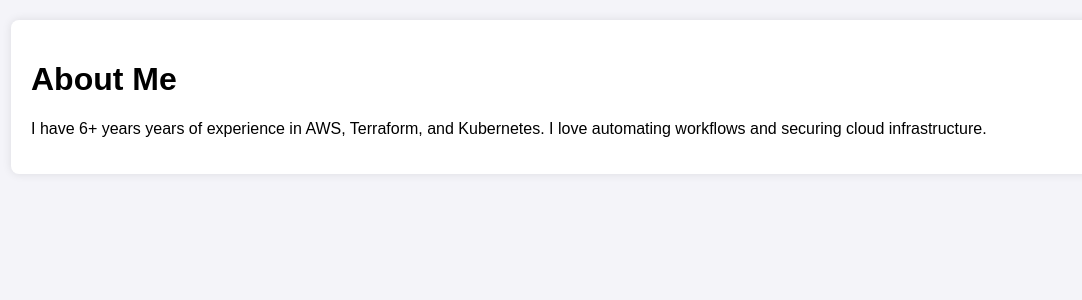
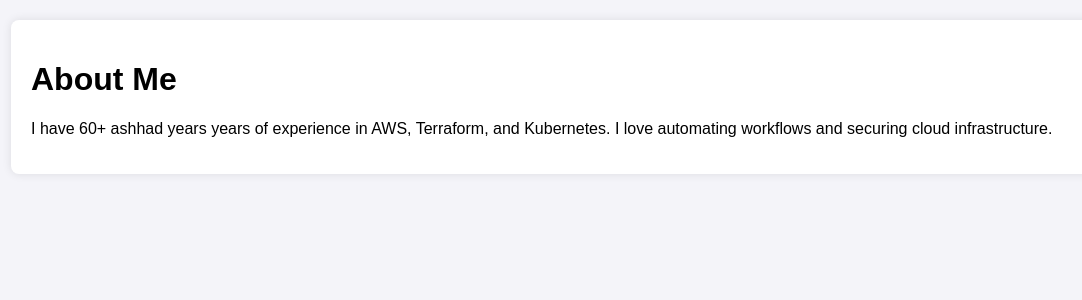
Before and after one commit to ashhadali10/portfolio, a Flask app: template templates/about.html in a window 1280 px wide. Shown: the part 58-358 px from the top of the page, without its empty margins (9-1091 px from the left). Run offline with Flask 3, Linux system fonts and the light colour scheme; the template is opened without the code that fills it, so the values that code supplies are empty.

Commit message:
Test deployment

```diff
--- a/templates/about.html
+++ b/templates/about.html
@@ -5,7 +5,7 @@
 {% block content %}
 <h1>About Me</h1>
 <p>
-    I have 6+ years years of experience in AWS, Terraform, and Kubernetes.
+    I have 60+ ashhad years years of experience in AWS, Terraform, and Kubernetes.
     I love automating workflows and securing cloud infrastructure.
 </p>
 {% endblock %}
```
Also changed, not shown: .github/workflows/deploy.yml.
